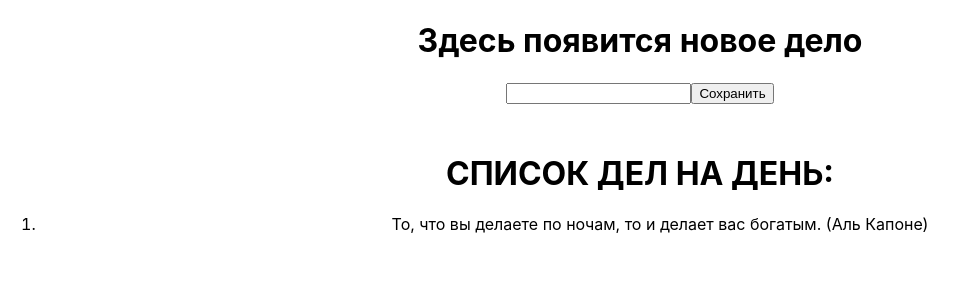
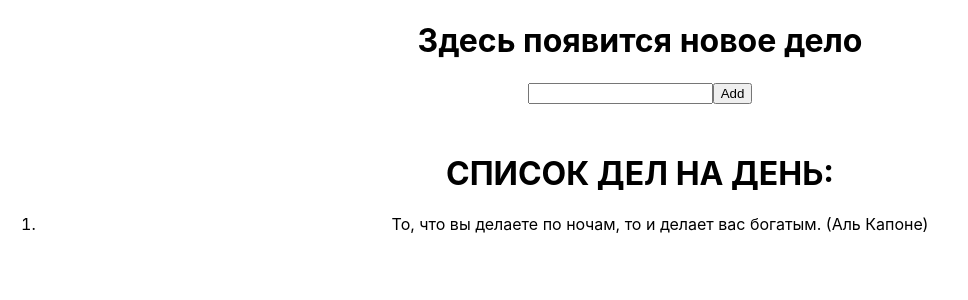
Before and after one commit to palindro-me/homework-front-main, a React (Create React App) app: page / in a window 1280 px wide. Shown: the top 300 px of the page, without its empty margins (0-968 px from the left). Built offline with nearby package versions, Linux system fonts and the light colour scheme.

Commit message:
HW4 is done

```diff
--- a/src/App.tsx
+++ b/src/App.tsx
@@ -1,14 +1,14 @@
 import './App.css';
 import React from 'react';
-import {HW3} from './HW/3/HW3';
+import {HW4} from './HW/4/HW4';
 
 function App() {
   return (
     <div className="App">
       {/*<HW1 />*/}
       {/*<HW2 />*/}
-      <HW3 />
-      {/*<HW4 />*/}
+      {/*<HW3 />*/}
+      <HW4 />
     </div>
   );
 }
--- a/src/HW/4/Button.tsx
+++ b/src/HW/4/Button.tsx
@@ -1,11 +1,13 @@
 type ButtonPropsType = {
-  callBack: any // НУЖНО ПРОТИПИЗИРОВАТЬ
+  callBack: () => void // НУЖНО ПРОТИПИЗИРОВАТЬ
   name: any // НУЖНО ПРОТИПИЗИРОВАТЬ
 };
 
 export const Button = (props: ButtonPropsType) => {
   const callBackHandler = () => {
     // НУЖНО ДОПИСАТЬ
+props.callBack()
+
   };
 
   return (
--- a/src/HW/4/HW4.tsx
+++ b/src/HW/4/HW4.tsx
@@ -1,7 +1,6 @@
-import { useState } from 'react';
-import s from './HW4.module.css';
-import { Button } from './Button';
-import { Input } from './Input';
+import {useState} from 'react';
+import {Button} from './Button';
+import {Input} from './Input';
 
 export const HW4 = () => {
   // 1️⃣ Раскомментируйте JSX (HW4.tsx) и вы увидите,
@@ -19,34 +18,35 @@
     'То, что вы делаете по ночам, то и делает вас богатым. (Аль Капоне)',
   ]);
 
-  const handleSave = () => {
+   const handleSave = () => {
     setTexts([currentText, ...texts]);
     setCurrentText('');
   };
 
   return (
     <div id={'hw04'}>
-      {/*{currentText ? (*/}
-      {/*  <h1 id={'hw04-text'}>{currentText}</h1>*/}
-      {/*) : (*/}
-      {/*  <h1 id={'hw04-default-text'}>Здесь появится новое дело</h1>*/}
-      {/*)}*/}
+      {currentText ? (
+        <h1 id={'hw04-text'}>{currentText}</h1>
+      ) : (
+        <h1 id={'hw04-default-text'}>Здесь появится новое дело</h1>
+      )}
 
-      {/*<Input НЕ ХВАТАЕТ АРГУМЕНТОВ />*/}
+ <Input currentText={currentText} setCurrentText={setCurrentText} />
 
-      {/*<Button НЕ ХВАТАЕТ АРГУМЕНТОВ />*/}
+      <Button name={'Add'} callBack={handleSave} />
 
-      {/*<h1 style={{ marginTop: '50px' }}>СПИСОК ДЕЛ НА ДЕНЬ:</h1>*/}
+      <h1 style={{ marginTop: '50px' }}>СПИСОК ДЕЛ НА ДЕНЬ:</h1>
 
-      {/*<ol id={'hw04-tasks'}>*/}
-      {/*  {texts.map((el, index) => {*/}
-      {/*    return (*/}
-      {/*      <li key={index} id={`hw04-task-${index}`} className={ЕСЛИ ЧЕТН ? S.chetNechet : ''}>*/}
-      {/*        {el}*/}
-      {/*      </li>*/}
-      {/*    );*/}
-      {/*  })}*/}
-      {/*</ol>*/}
+      <ol id={'hw04-tasks'}>
+        {texts.map((el, index) => {
+          return (
+            // <li key={index} id={`hw04-task-${index}`} className={ЕСЛИ ЧЕТН ? S.chetNechet : ''}>
+            <li key={index} id={`hw04-task-${index}`} className={index % 2 ? '.chetNechet' : ''}>
+              {el}
+            </li>
+          );
+        })}
+      </ol>
     </div>
   );
 };
--- a/src/HW/4/Input.tsx
+++ b/src/HW/4/Input.tsx
@@ -1,14 +1,18 @@
+import {ChangeEvent} from 'react';
+
 type InputPropsType = {
-	currentText: any // НУЖНО ПРОТИПИЗИРОВАТЬ
-	setCurrentText: any // НУЖНО ПРОТИПИЗИРОВАТЬ
+	currentText: string
+	setCurrentText: (text: string) => void
 };
 
 export const Input = (props: InputPropsType) => {
-	const onChangeHandler = (event: 'НУЖНО ПРОТИПИЗИРОВАТЬ') => {
+	const onChangeHandler = (event: ChangeEvent<HTMLInputElement>) => {
 		// НУЖНО ДОПИСАТЬ
+		props.setCurrentText(event.currentTarget.value)
+
 	};
 
-	// return (
-	//   <input id={'hw04-input'} type="text" value={props.currentText} onChange={onChangeHandler} />
-	// );
+	return (
+	  <input id={'hw04-input'} type="text" value={props.currentText} onChange={onChangeHandler} />
+	);
 };
```
